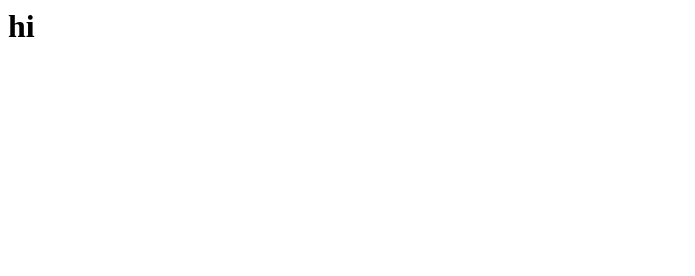
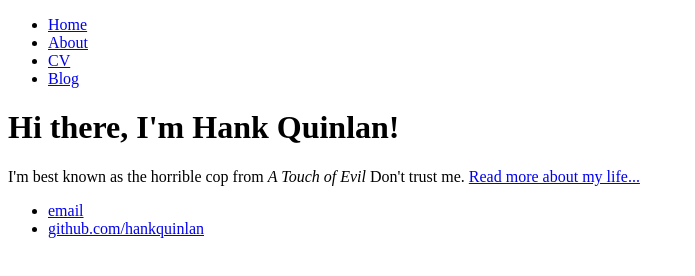
Before and after one commit to ManishaKaruna/manisha.github.io, a plain HTML site: page index.html in a window 1280 px wide. Shown: the whole page, without its empty margins (0-695 px from the left). Drawn offline with Linux system fonts and the light colour scheme.

Commit message:
Update index.html

```diff
--- a/index.html
+++ b/index.html
@@ -1,8 +1,28 @@
+<!DOCTYPE html>
 <html>
-<head>
-  <title>test</title>
-  </head>
-  <body>
-    <h1>hi</h1>
-  </body>
-  </html>
+	<head>
+		<title>Hank Quinlan, Horrible Cop</title>
+	</head>
+	<body>
+		<nav>
+    		<ul>
+        		<li><a href="/">Home</a></li>
+	        	<li><a href="/about">About</a></li>
+        		<li><a href="/cv">CV</a></li>
+        		<li><a href="/blog">Blog</a></li>
+    		</ul>
+		</nav>
+		<div class="container">
+    		<div class="blurb">
+        		<h1>Hi there, I'm Hank Quinlan!</h1>
+				<p>I'm best known as the horrible cop from <em>A Touch of Evil</em> Don't trust me. <a href="/about">Read more about my life...</a></p>
+    		</div><!-- /.blurb -->
+		</div><!-- /.container -->
+		<footer>
+    		<ul>
+        		<li><a href="mailto:hankquinlanhub@gmail.com">email</a></li>
+        		<li><a href="https://github.com/hankquinlan">github.com/hankquinlan</a></li>
+			</ul>
+		</footer>
+	</body>
+</html>
```
